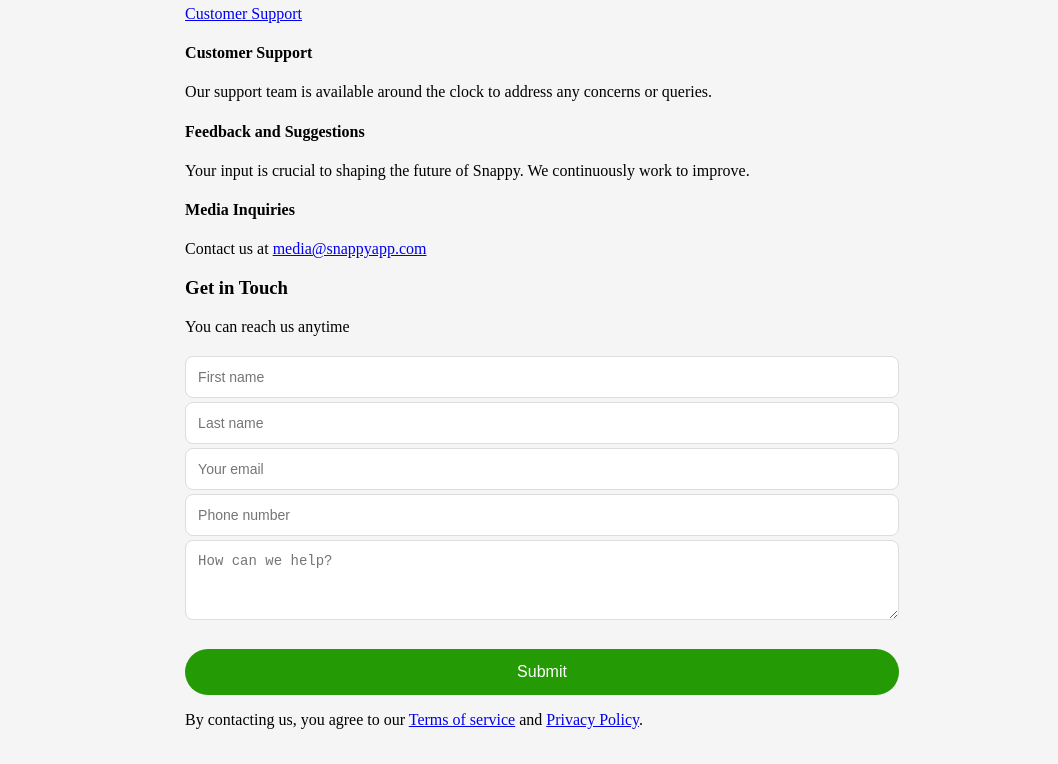
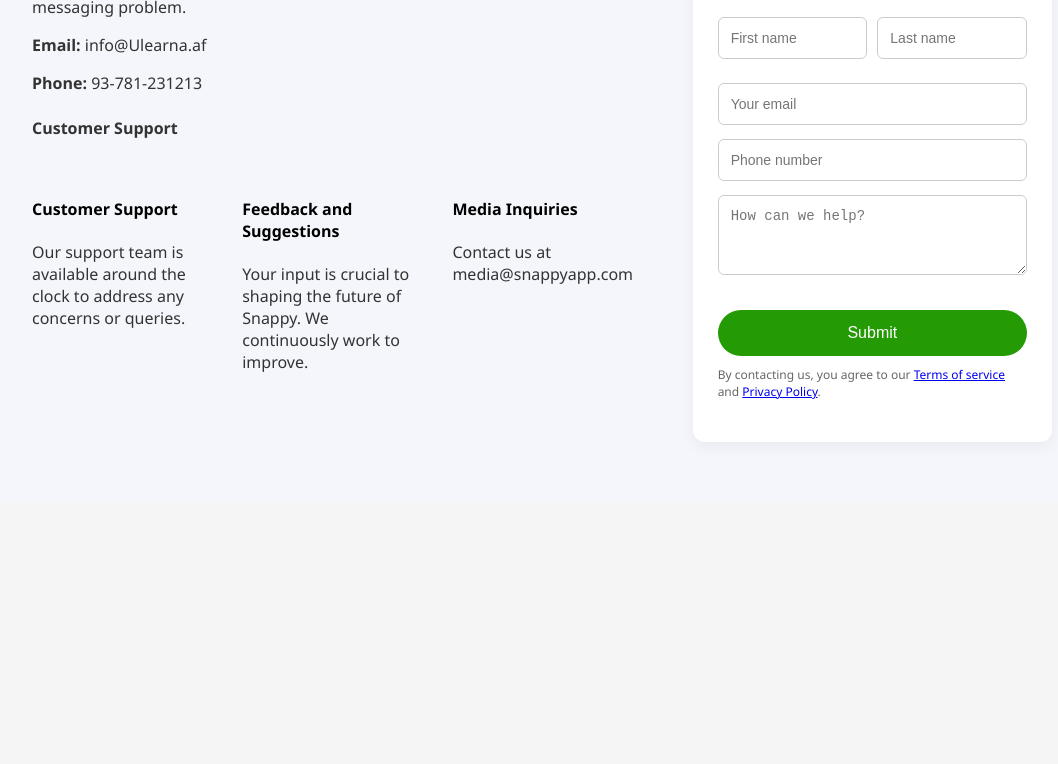
Before and after one commit to salehdemir/Ulearna-Restaurant, a plain HTML site: page Home.html in a window 1280 px wide. Shown: the part 222-986 px from the top of the page, without its empty margins (98-1156 px from the left). After the commit the page ends 800 px from the top, so only its background shows below. Drawn offline with Linux system fonts and the light colour scheme.

Commit message:
Footer style modify

```diff
--- a/styles.css
+++ b/styles.css
@@ -64,3 +64,100 @@ textarea:focus {
   outline: none;
   box-shadow: 0 0 0 2px rgba(0, 128, 0, 0.2);
 }
+
+body {
+  margin: 0;
+  font-family: 'Segoe UI', sans-serif;
+}
+
+.contact-footer {
+  background-color: #f4f6fb;
+  padding: 60px 80px;
+}
+
+.contact-container {
+  display: flex;
+  flex-direction: row;
+  justify-content: space-between;
+  gap: 60px;
+  max-width: 1280px;
+  margin: auto;
+}
+
+.contact-left {
+  flex: 1.2;
+}
+
+.contact-left h2 {
+  font-size: 32px;
+  margin-bottom: 10px;
+}
+
+.contact-left p,
+.contact-left a {
+  color: #333;
+  margin-bottom: 8px;
+  text-decoration: none;
+}
+
+.support-link {
+  font-weight: bold;
+  color: #0066ff;
+  display: inline-block;
+  margin: 15px 0;
+}
+
+.info-sections {
+  display: flex;
+  gap: 30px;
+  margin-top: 30px;
+}
+
+.info-sections > div {
+  flex: 1;
+  min-width: 180px;
+}
+
+.contact-right {
+  background: #fff;
+  padding: 30px 25px;
+  border-radius: 12px;
+  box-shadow: 0 5px 15px rgba(0,0,0,0.05);
+  flex: 1;
+  max-width: 450px;
+}
+
+.contact-right h3 {
+  margin-top: 0;
+  font-size: 24px;
+}
+
+.contact-right form {
+  display: flex;
+  flex-direction: column;
+}
+
+.form-row {
+  display: flex;
+  gap: 10px;
+  margin-bottom: 10px;
+}
+
+.form-row input {
+  flex: 1;
+}
+
+input,
+textarea {
+  padding: 12px;
+  margin-bottom: 10px;
+  border: 1px solid #ccc;
+  border-radius: 6px;
+  font-size: 14px;
+  width: 100%;
+}
+.form-note {
+  font-size: 12px;
+  color: #666;
+  margin-top: 10px;
+}
```
Also changed, not shown: index.html (line endings or trailing spaces).
